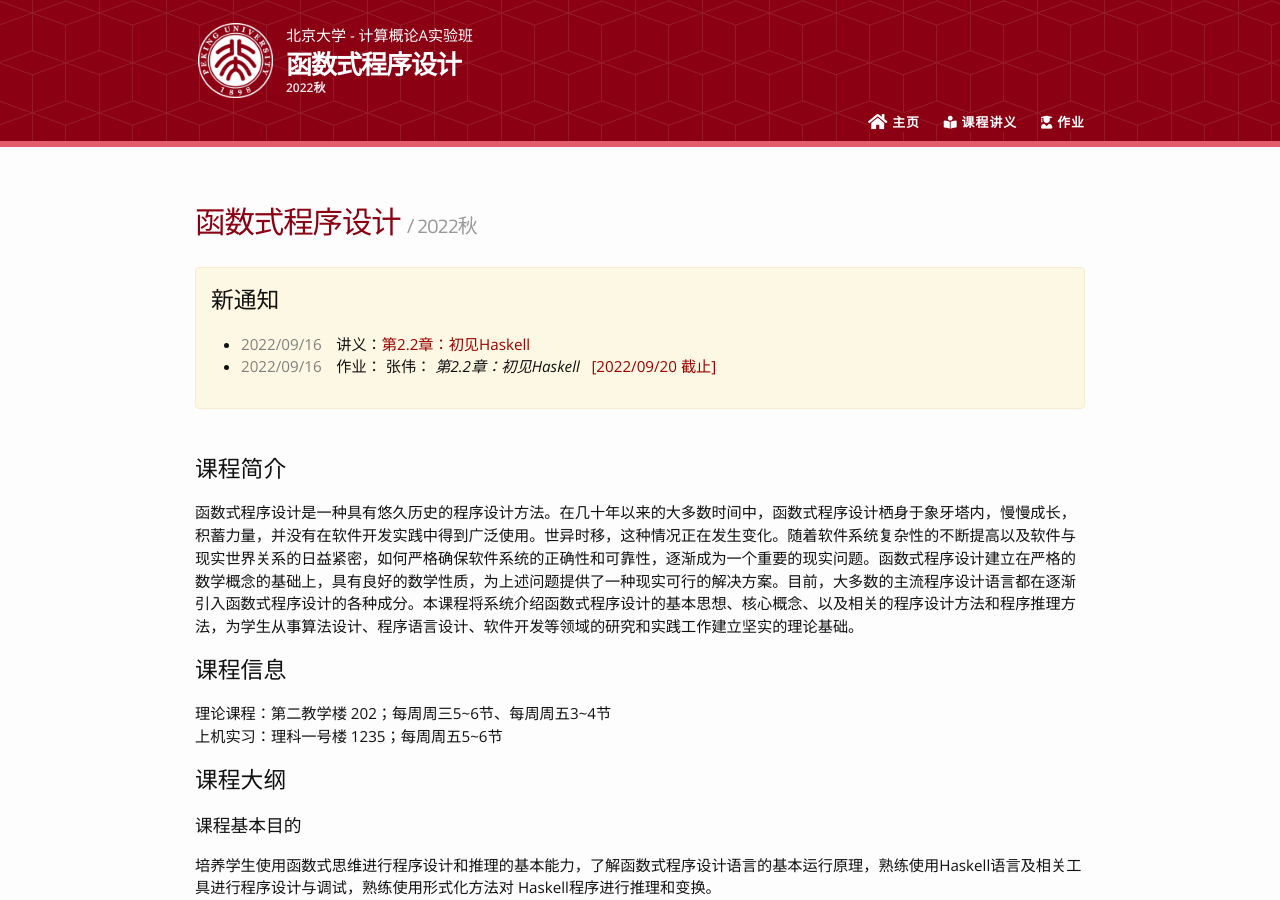
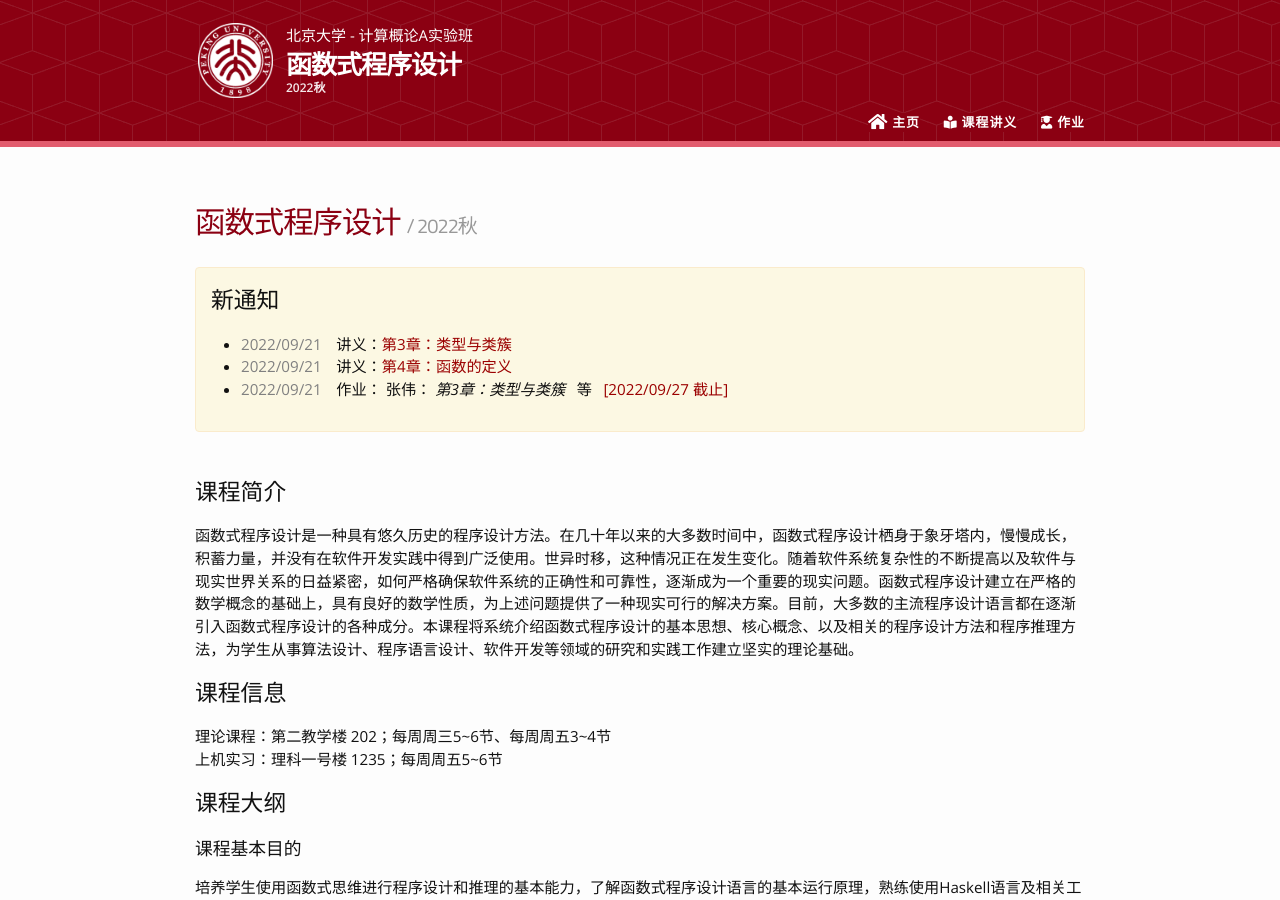
Before and after one commit to zhenjiang888/FP, a Jekyll site: the page built from 2022/index.md, in a window 1280 px wide and 900 px high. Built offline with Jekyll 4.4.1, drawn with Linux system fonts in a browser that asks for light colours; nearby versions of some CDN libraries; our own code applies the rules of GitHub Pages for plain Markdown files.

Commit message:
Upload ch03 and ch04

```diff
--- a/_data/_2022.yaml
+++ b/_data/_2022.yaml
@@ -46,4 +46,16 @@
       linktitle: 此页面
       link: /FP/2022/homeworks/stack
     due: 2022/09/20
+- teacher: 张伟
+  date: 2022/09/21
+  slides:
+  - title: "第3章：类型与类簇"
+    link: ch03 type and type class.pdf
+  - title: "第4章：函数的定义"
+    link: ch04 function definition.pdf
+  assignment:
+    descriptions:
+    - text: 【4】完成第3章课程讲义上的习题
+      link: homeworks/HW4.hs
+    due: 2022/09/27
 updates: []
```
Also changed, not shown: 2022/homeworks/stack.md (+1 -1 lines), 3 other files.
